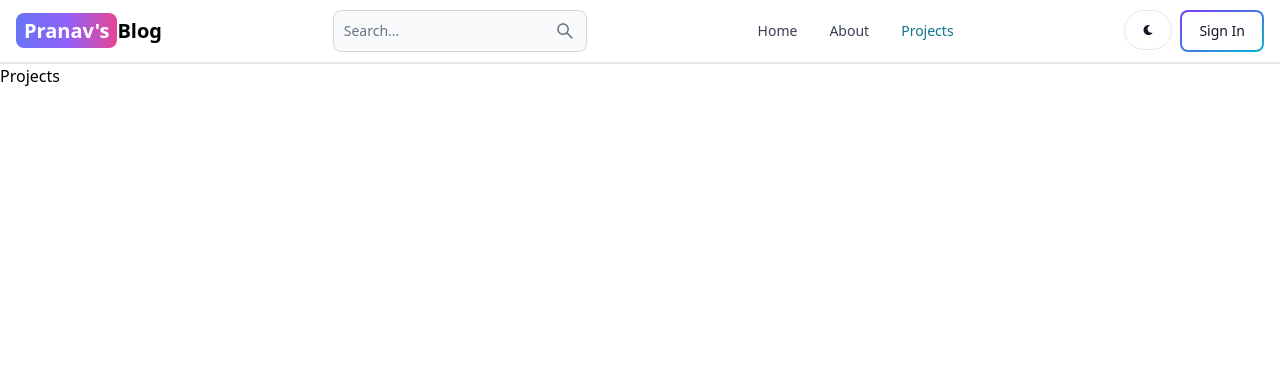
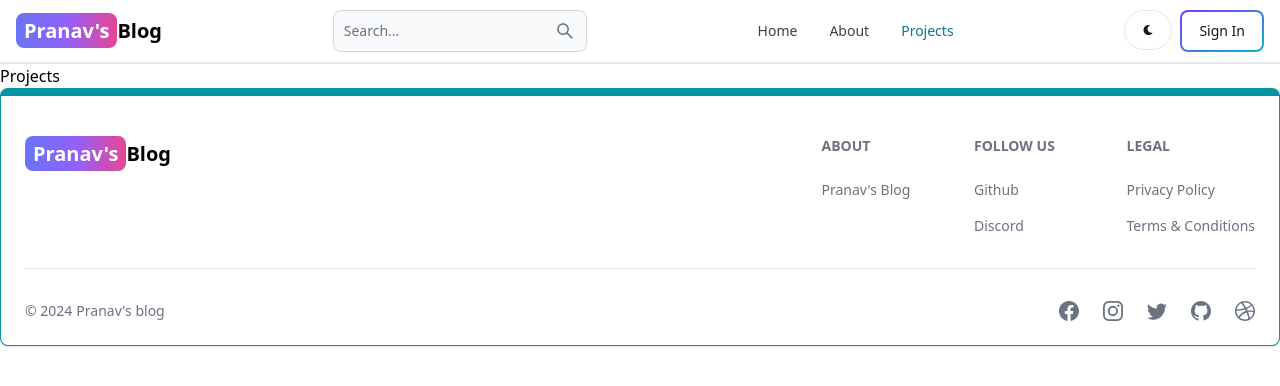
Before and after one commit to pranav200703/mern-blog, a React (Vite) app in the folder client/: page /projects in a window 1280 px wide. Shown: the top 386 px of the page. Built offline with nearby package versions, Linux system fonts and the light colour scheme.

Commit message:
created the footer component

```diff
--- a/client/src/App.jsx
+++ b/client/src/App.jsx
@@ -6,6 +6,7 @@
 import Dashboard from './pages/Dashboard'
 import Projects from './pages/Projects'
 import Header from './components/Header'
+import Footer from './components/Footer'
 
 export default function App() {
   return (
@@ -19,7 +20,7 @@
         <Route path="/dashboard" element={<Dashboard />} />
         <Route path="/projects" element={<Projects />} />
       </Routes>
-
+      <Footer />
     </BrowserRouter>
   )
 }
--- /dev/null
+++ b/client/src/components/Footer.jsx
@@ -0,0 +1,75 @@
+import { Footer } from 'flowbite-react';
+import { Link } from 'react-router-dom';
+import { BsFacebook, BsInstagram, BsTwitter, BsGithub, BsDribbble } from 'react-icons/bs';
+export default function FooterCom() {
+  return (
+    <Footer container className='border border-t-8 border-teal-500'>
+      <div className='w-full max-w-7xl mx-auto'>
+        <div className='grid w-full justify-between sm:flex md:grid-cols-1'>
+          <div className='mt-5'>
+            <Link
+              to='/'
+              className='self-center whitespace-nowrap text-lg sm:text-xl font-semibold dark:text-white'
+            >
+              <span className='px-2 py-1 bg-gradient-to-r from-indigo-500 via-purple-500 to-pink-500 rounded-lg text-white'>
+                Pranav's
+              </span>
+              Blog
+            </Link>
+          </div>
+          <div className='grid grid-cols-2 gap-8 mt-4 sm:grid-cols-3 sm:gap-6'>
+            <div>
+              <Footer.Title title='About' />
+              <Footer.LinkGroup col>
+
+                <Footer.Link
+                  href='/about'
+                  target='_blank'
+                  rel='noopener noreferrer'
+                >
+                  Pranav's Blog
+                </Footer.Link>
+              </Footer.LinkGroup>
+            </div>
+            <div>
+              <Footer.Title title='Follow us' />
+              <Footer.LinkGroup col>
+                <Footer.Link
+                  href='https://www.github.com'
+                  target='_blank'
+                  rel='noopener noreferrer'
+                >
+                  Github
+                </Footer.Link>
+                <Footer.Link href='#'>Discord</Footer.Link>
+              </Footer.LinkGroup>
+            </div>
+            <div>
+              <Footer.Title title='Legal' />
+              <Footer.LinkGroup col>
+                <Footer.Link href='#'>Privacy Policy</Footer.Link>
+                <Footer.Link href='#'>Terms &amp; Conditions</Footer.Link>
+              </Footer.LinkGroup>
+            </div>
+          </div>
+        </div>
+        <Footer.Divider />
+        <div className='w-full sm:flex sm:items-center sm:justify-between'>
+          <Footer.Copyright
+            href='#'
+            by="Pranav's blog"
+            year={new Date().getFullYear()}
+          />
+          <div className="flex gap-6 sm:mt-0 mt-4 sm:justify-center">
+            <Footer.Icon href='#' icon={BsFacebook}/>
+            <Footer.Icon href='#' icon={BsInstagram}/>
+            <Footer.Icon href='#' icon={BsTwitter}/>
+            <Footer.Icon href='https://github.com' icon={BsGithub}/>
+            <Footer.Icon href='#' icon={BsDribbble}/>
+
+          </div>
+        </div>
+      </div>
+    </Footer>
+  );
+}
```
